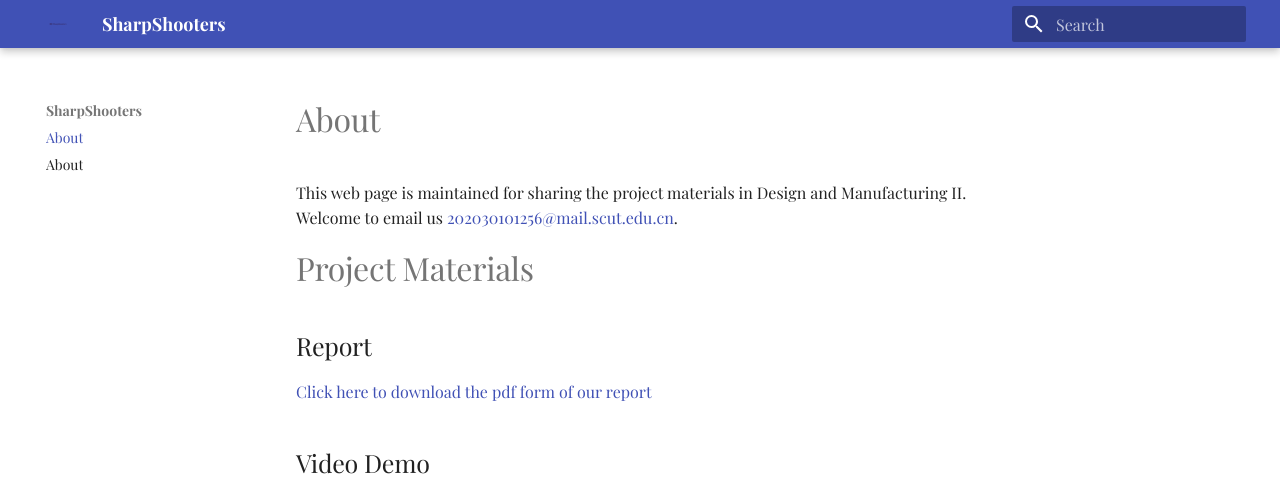
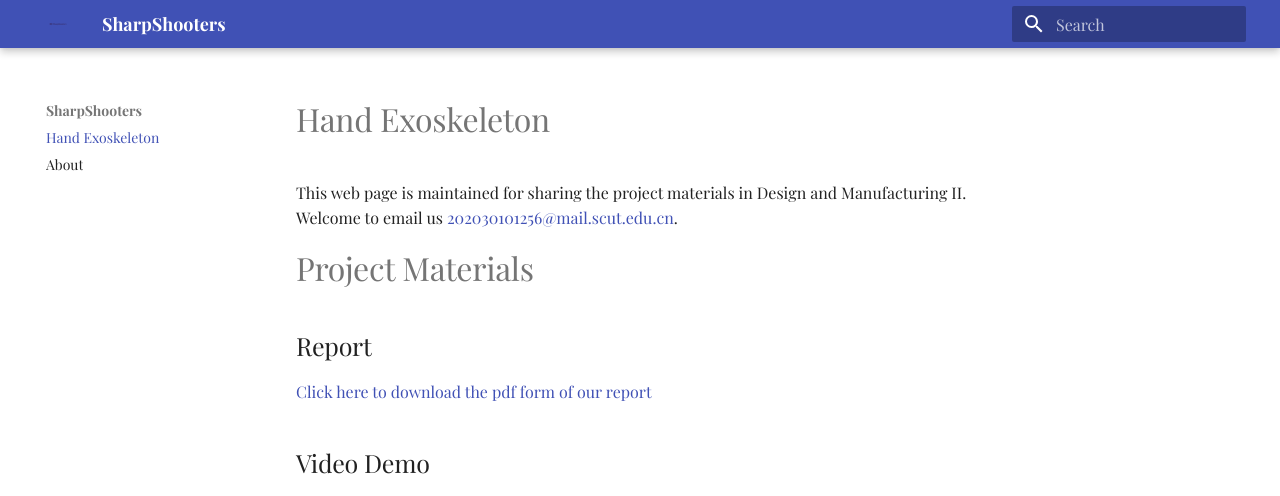
Before and after one commit to GuanQinG-GitHub/Rotating-Elves, an MkDocs documentation site: the page built from docs/Hand Exoskeleton.md, in a window 1280 px wide and 1083 px high. Shown: the top 496 px of the window. Built offline with MkDocs 1.6.1 and Material for MkDocs 9.7.7, drawn with Linux system fonts in a browser that asks for light colours; some web fonts are replaced; grey boxes are pictures that could not be loaded.

Commit message:
Update Hand Exoskeleton.md

```diff
--- a/docs/Hand Exoskeleton.md
+++ b/docs/Hand Exoskeleton.md
@@ -1,4 +1,4 @@
-# About
+# Hand Exoskeleton
 This web page is maintained for sharing the project materials in Design and Manufacturing II. Welcome to email us <202030101256@mail.scut.edu.cn>.
 
 # Project Materials
```
